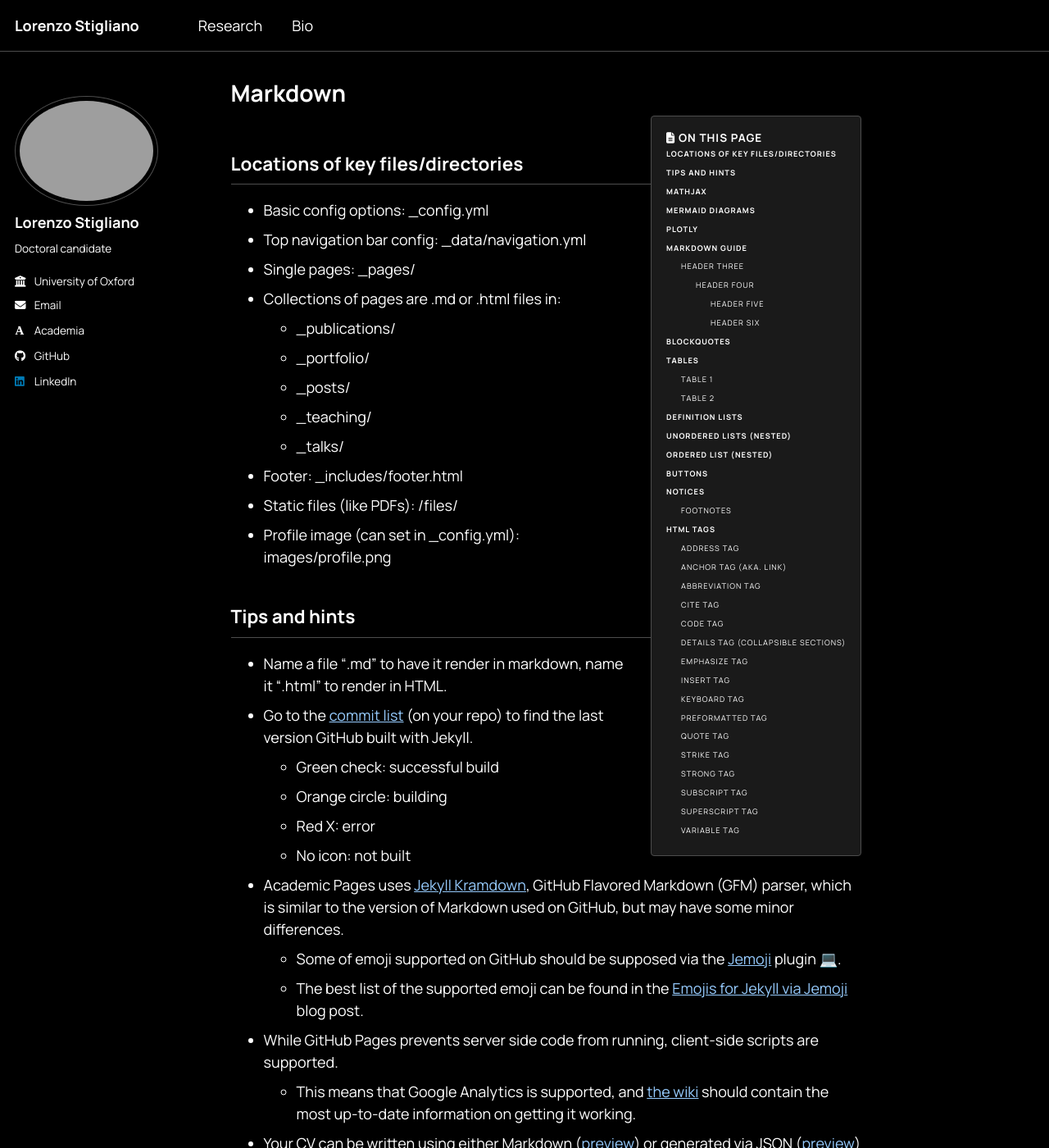
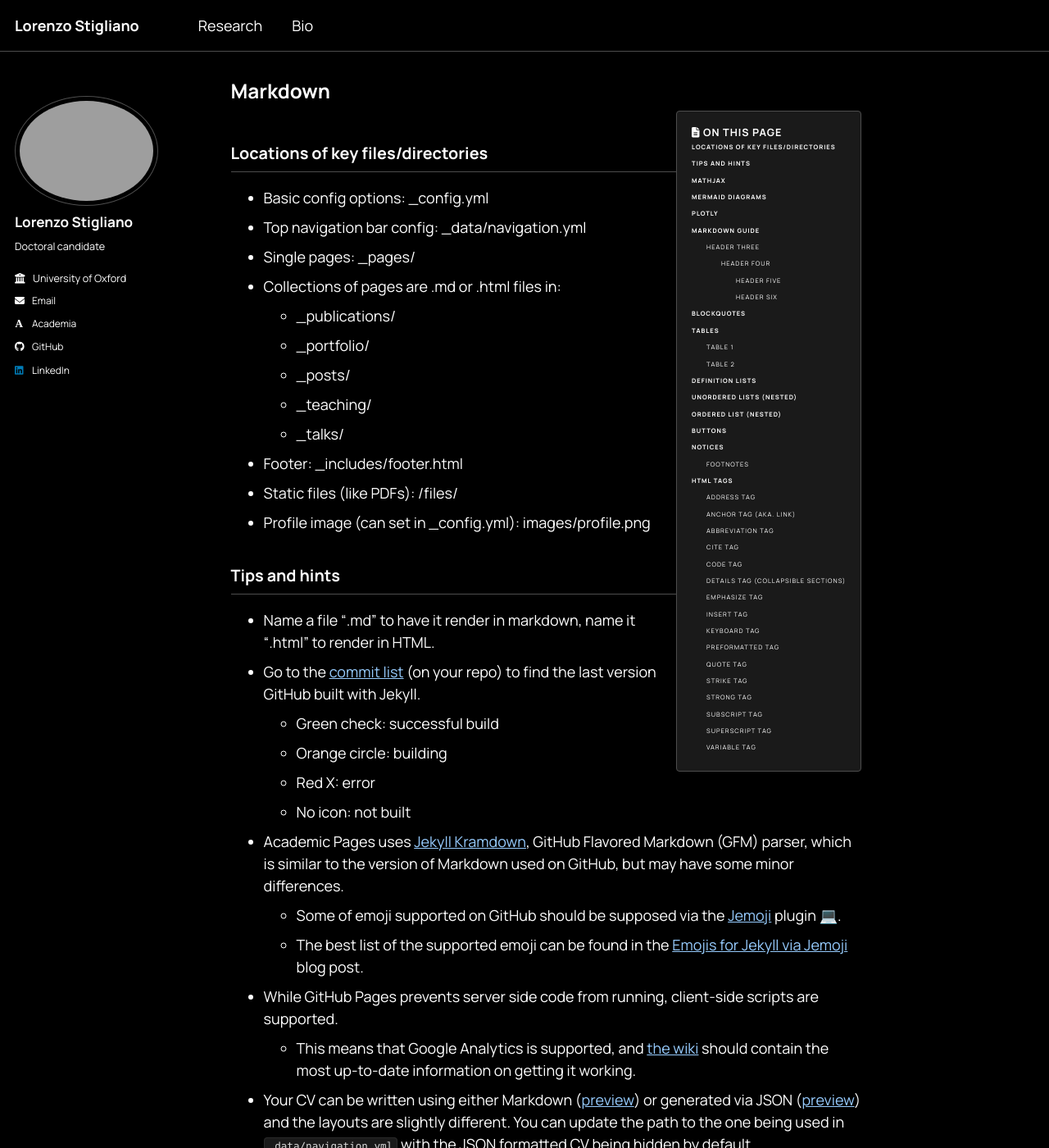
Before and after one commit to LorenzoStigliano/lorenzostigliano.github.io, a Jekyll site: the page built from _pages/markdown.md, in a window 1280 px wide and 1400 px high. Shown: the whole window at 82% size. Built offline with Jekyll 4.4.1, drawn with Linux system fonts in a browser that asks for light colours; emoji names are drawn with the system emoji font; some web fonts are replaced; a script bundle is joined from its source files by our own code; library files that are not in the unit come from our copies.

Commit message:
reduce font size

```diff
--- a/_sass/_themes.scss
+++ b/_sass/_themes.scss
@@ -30,14 +30,14 @@
 $garamond                   : Garamond, serif;
 
 /* Type scale */
-$type-size-1                : 2.441em;  // ~39.056px
-$type-size-2                : 1.953em;  // ~31.248px
-$type-size-3                : 1.563em;  // ~25.008px
-$type-size-4                : 1.25em;   // ~20px
-$type-size-5                : 1em;      // ~16px
-$type-size-6                : 0.75em;   // ~12px
-$type-size-7                : 0.6875em; // ~11px
-$type-size-8                : 0.625em;  // ~10px
+$type-size-1 : 2em;      // ~32px
+$type-size-2 : 1.6em;    // ~25.6px
+$type-size-3 : 1.35em;   // ~21.6px
+$type-size-4 : 1.1em;    // ~17.6px
+$type-size-5 : 0.95em;   // ~15.2px
+$type-size-6 : 0.7em;    // ~11.2px
+$type-size-7 : 0.6em;    // ~9.6px
+$type-size-8 : 0.55em;   // ~8.8px
 
 $global-font-family         : $sans-serif;
 $header-font-family         : $sans-serif;
```
